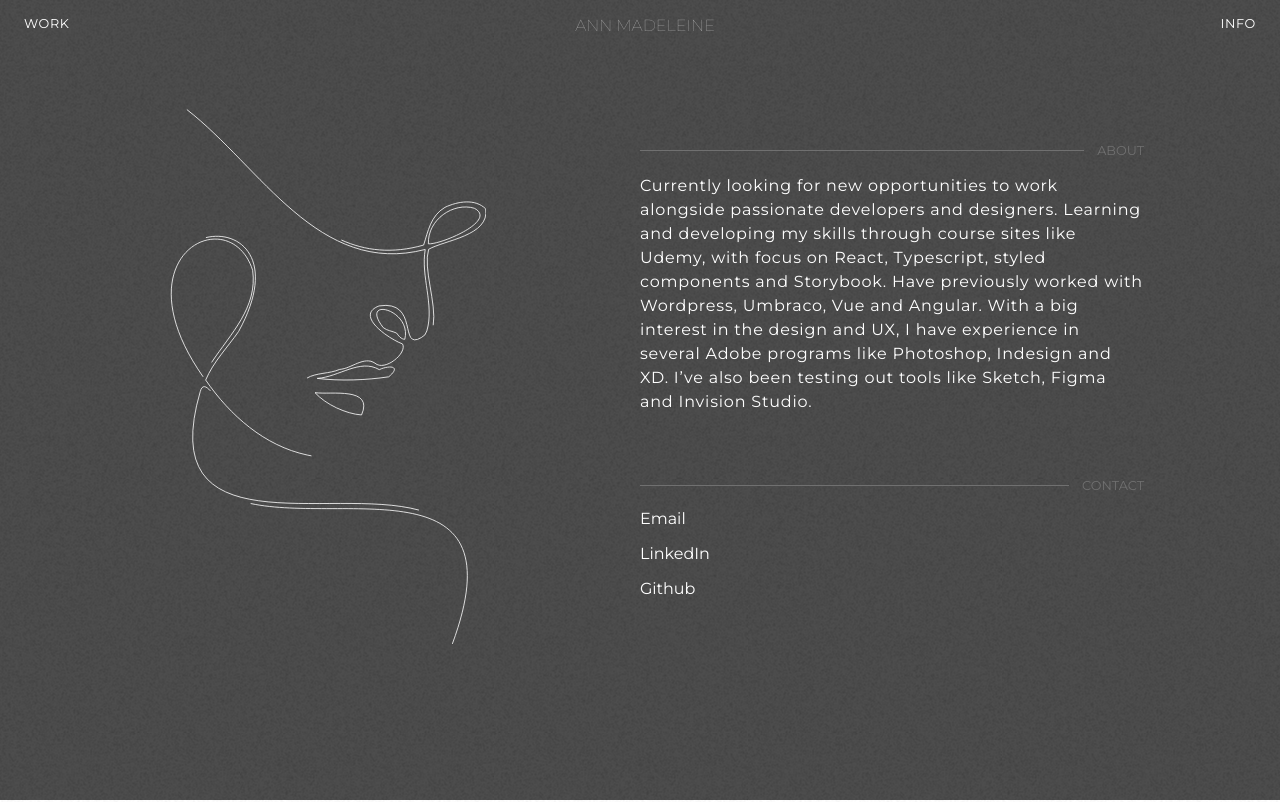
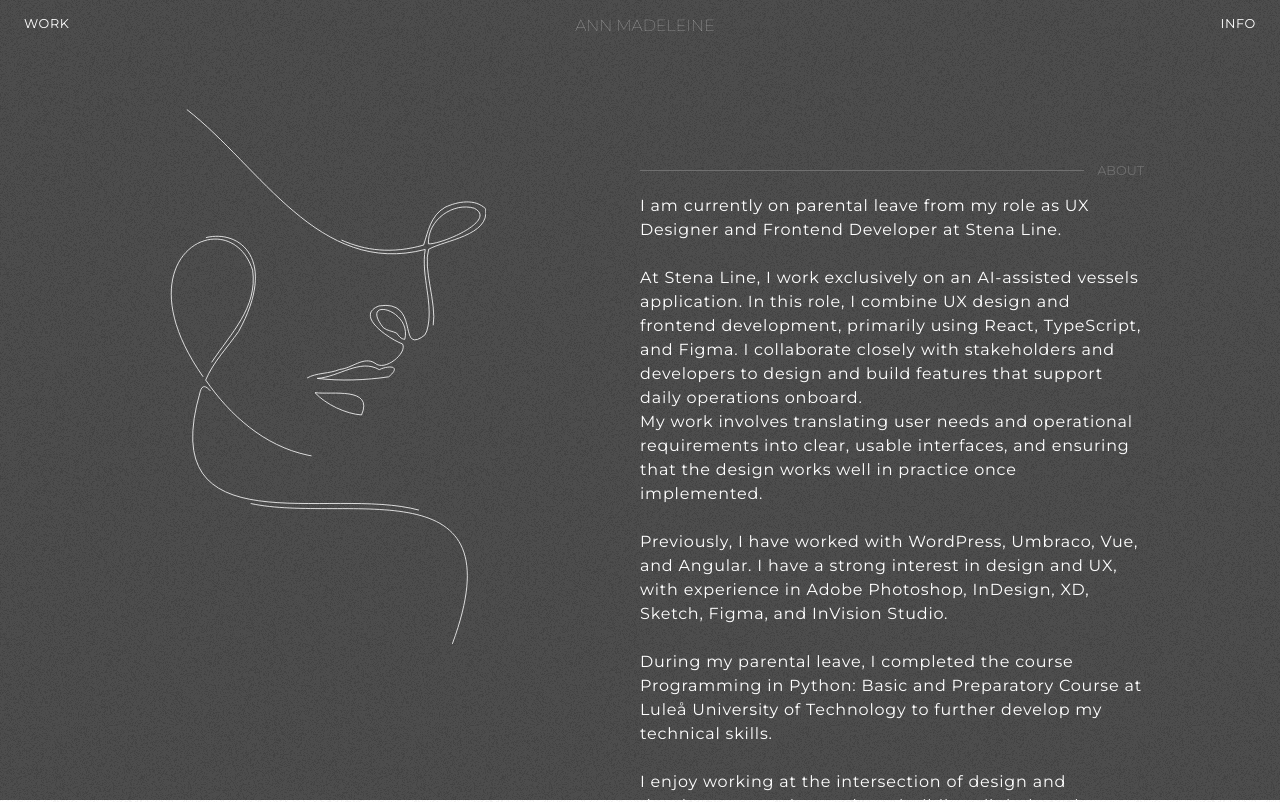
Before and after one commit to annmadeleine/portfolio, a React (Create React App) app: page /info in a window 1280 px wide. Shown: the top 802 px of the page. Built offline with nearby package versions, Linux system fonts and the light colour scheme; a web font is replaced by a local one.

Commit message:
Updated text and removed one link

```diff
--- a/src/components/components/paragraph/paragraph.tsx
+++ b/src/components/components/paragraph/paragraph.tsx
@@ -16,7 +16,18 @@
 
 // Paragraph versions
 export default function Paragraph({ text }: ParagraphProps) {
-  return <p className="paragraph">{text}</p>;
+  return (
+    <p className="paragraph">
+      {text
+        ? text.split('\n').map((line, idx) => (
+            <React.Fragment key={idx}>
+              {line}
+              <br />
+            </React.Fragment>
+          ))
+        : null}
+    </p>
+  );
 }
 
 export function ParagraphRight({ text }: ParagraphProps) {
--- a/src/info.tsx
+++ b/src/info.tsx
@@ -21,7 +21,6 @@
     label: "LinkedIn",
     link: "https://www.linkedin.com/in/madeleine-olson/",
   },
-  { id: 3, label: "Github", link: "https://github.com/madeleineolson" },
 ];
 
 function Info() {
@@ -42,7 +41,12 @@
             <Fade bottom>
               <Section
                 title="about"
-                text="Currently looking for new opportunities to work alongside passionate developers and designers. Learning and developing my skills through course sites like Udemy, with focus on React, Typescript, styled components and Storybook. Have previously worked with Wordpress, Umbraco, Vue and Angular. With a big interest in the design and UX, I have experience in several Adobe programs like Photoshop, Indesign and XD. I’ve also been testing out tools like Sketch, Figma and Invision Studio."
+                text={`I am currently on parental leave from my role as UX Designer and Frontend Developer at Stena Line.\n
+At Stena Line, I work exclusively on an AI-assisted vessels application. In this role, I combine UX design and frontend development, primarily using React, TypeScript, and Figma. I collaborate closely with stakeholders and developers to design and build features that support daily operations onboard.
+My work involves translating user needs and operational requirements into clear, usable interfaces, and ensuring that the design works well in practice once implemented.
+\nPreviously, I have worked with WordPress, Umbraco, Vue, and Angular. I have a strong interest in design and UX, with experience in Adobe Photoshop, InDesign, XD, Sketch, Figma, and InVision Studio.\n
+During my parental leave, I completed the course Programming in Python: Basic and Preparatory Course at Luleå University of Technology to further develop my technical skills.\n
+I enjoy working at the intersection of design and development and care about building digital products that are practical, well-structured, and easy to use.`}
               />
               <SectionSocial title="contact" socials={socials} />
             </Fade>
```
